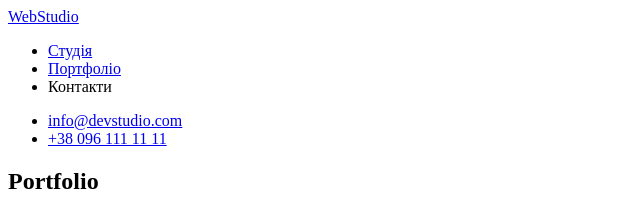
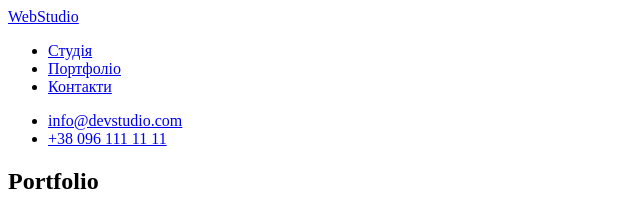
Before and after one commit to tanya-2311/goit-markup-hw-02, a plain HTML site: page portfolio.html in a window 1280 px wide. Shown: the top 212 px of the page, 0-640 px from the left. Drawn offline with Linux system fonts and the light colour scheme.

Commit message:
виправили помилку в Контакти

```diff
--- a/portfolio.html
+++ b/portfolio.html
@@ -14,7 +14,7 @@
         <ul>
           <li><a href="./index.html">Студія</a></li>
           <li><a href="./portfolio.html">Портфоліо</a></li>
-          <li><a href="./"></a>Контакти</li>
+          <li><a href="./">Контакти</a></li>
         </ul>
       </nav>
       <ul>
```
